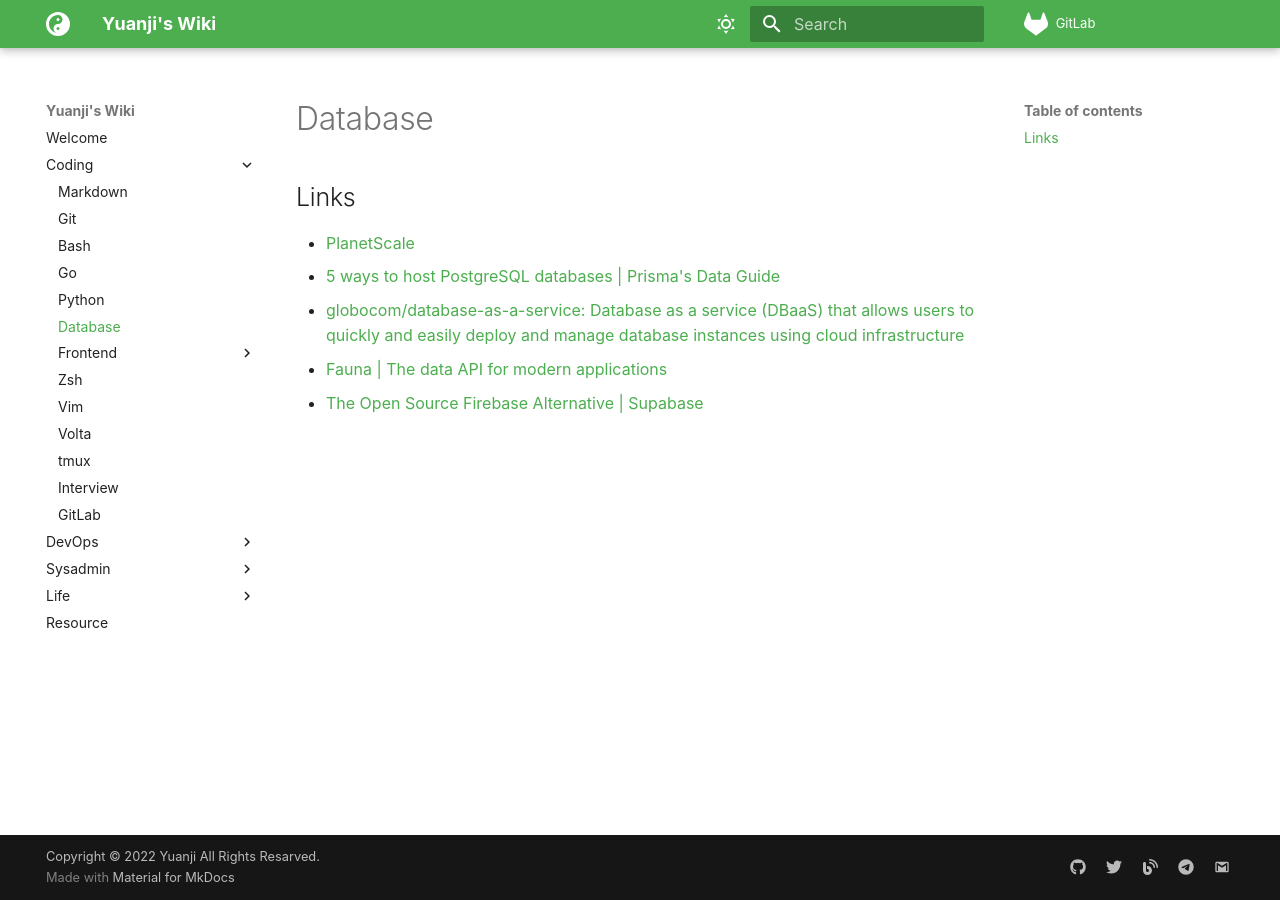
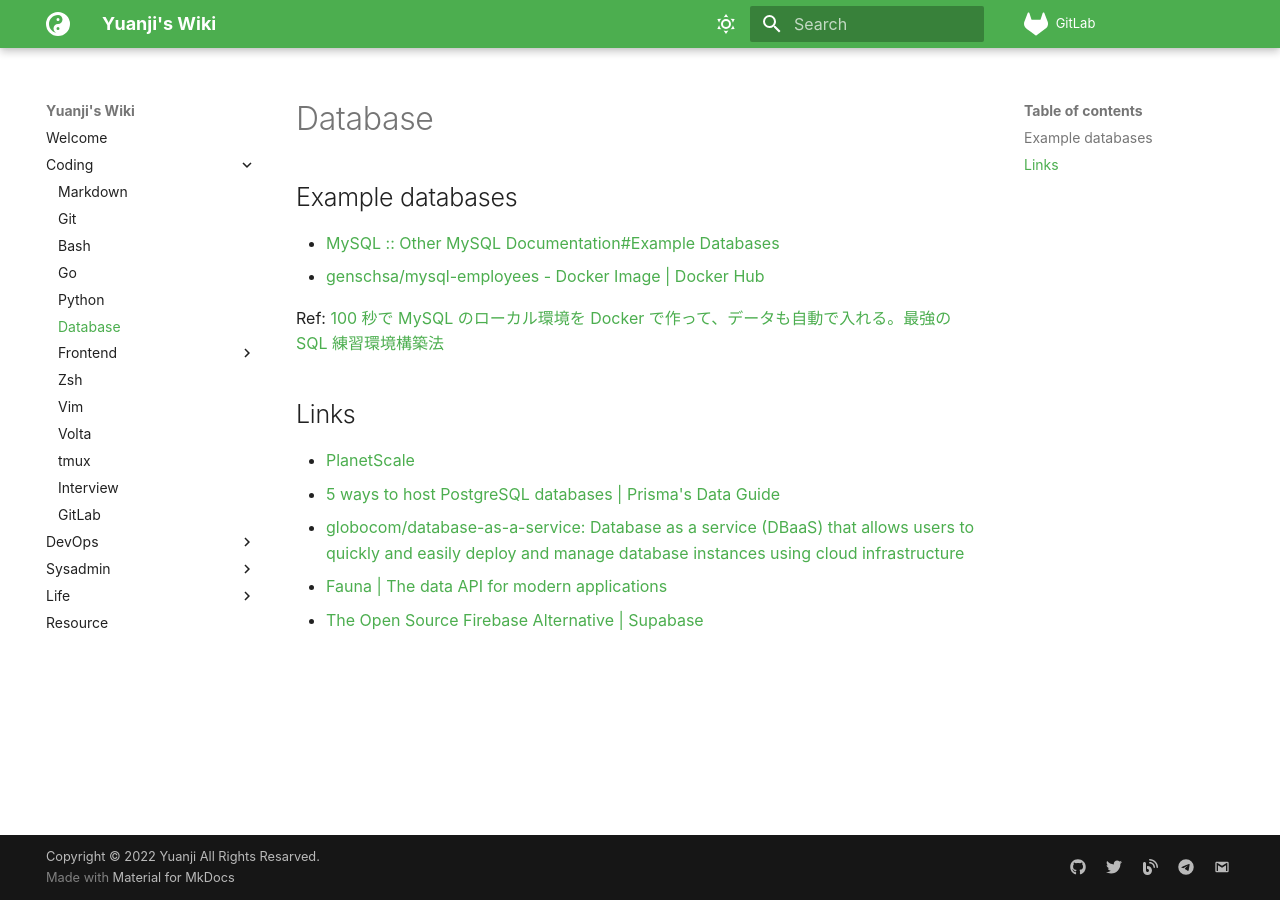
Before and after one commit to yuanji-dev/wiki, an MkDocs documentation site: the page built from docs/coding/database.md, in a window 1280 px wide. Built offline with MkDocs 1.6.1 and Material for MkDocs 9.7.7, drawn with Linux system fonts in a browser that asks for light colours; some web fonts are replaced; comment, search, counter and statistics services are not loaded.

Commit message:
feat: update multiple pages

```diff
--- a/docs/coding/database.md
+++ b/docs/coding/database.md
@@ -1,4 +1,11 @@
 # Database
+
+## Example databases
+
+- [MySQL :: Other MySQL Documentation#Example Databases](https://dev.mysql.com/doc/index-other.html)
+- [genschsa/mysql-employees - Docker Image | Docker Hub](https://hub.docker.com/r/genschsa/mysql-employees)
+
+Ref: [100 秒で MySQL のローカル環境を Docker で作って、データも自動で入れる。最強の SQL 練習環境構築法](https://zenn.dev/takuho/articles/efc40344f3122e)
 
 ## Links
 
--- a/mkdocs.yml
+++ b/mkdocs.yml
@@ -15,6 +15,7 @@
       - "Frontend":
           - coding/frontend/index.md
           - coding/frontend/javascript.md
+          - coding/frontend/css.md
       - coding/zsh.md
       - coding/vim.md
       - coding/volta.md
```
Also changed, not shown: docs/coding/frontend/css.md (added, +18 -0 lines).
